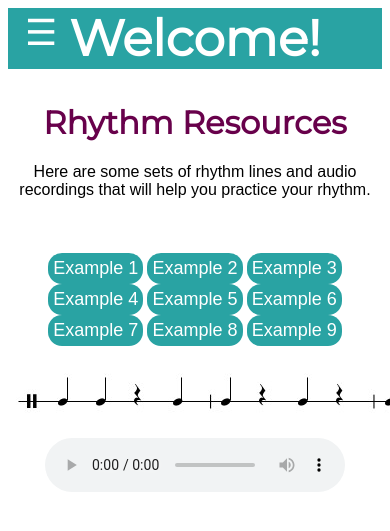
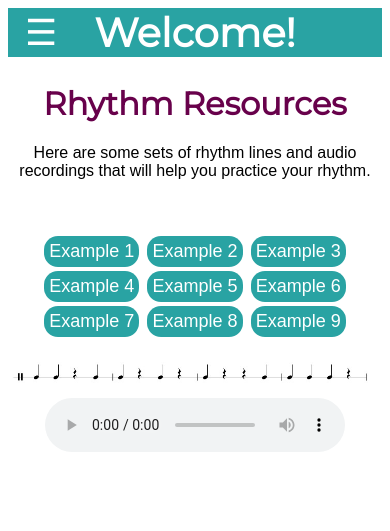
Before and after one commit to Fryar-Justin/CIT261-Team-Repository, a PHP site: page /pages/rhythmResources.php in a window 390 px wide; the page is wider, and only the part inside the window is pictured. Shown: the top 531 px of that part. Run offline with PHP 8.4, Linux system fonts and the light colour scheme; some web fonts are replaced.

Commit message:
3/24/2017 - Made Mobile Friendly

```diff
--- a/fryardomain_TEAM261/modules/CSS/style.css
+++ b/fryardomain_TEAM261/modules/CSS/style.css
@@ -23,7 +23,7 @@ p {
 }
 .banner h1{
     text-align: center;
-    font-size: 50px;
+    font-size: 40px;
     background-color: #29a3a3;
     color: white;
     margin-top: 0;
@@ -75,10 +75,6 @@ p {
     border-bottom: none;
 }
 
-@media screen and (max-height: 450px) {
-    .sidenav {padding-top: 15px;}
-    .sidenav a {font-size: 18px;}
-}
 #noteView h2{
 	font-size: 56px;
 }
@@ -124,7 +120,7 @@ p {
 .sendButton{
     background: #29a3a3;
     color: white;
-    height: 45px;
+    height: 50px;
     font-size: 20px;
     border: none;
     text-decoration: none;
@@ -150,3 +146,33 @@ button:hover{
     cursor: pointer;
     opacity: 0.8;
 }
+
+.rhythmBtn{
+    margin: 2px;
+}
+
+#chart{
+    width: 100%;
+}
+
+@media screen and (max-height: 480px) {
+    .sidenav {padding-top: 15px;}
+    .sidenav a {font-size: 18px;}
+}
+
+@media only screen and (min-width: 320px) {
+    #toggle{width: 100px;}
+    #stop{width: 100px;}
+    #exampleImg{width: 100%;}
+    #video{max-width: 320px;}
+}
+@media only screen and (min-width: 430px) {
+    #toggle{width: 150px;}
+    #stop{width: 150px;}
+    #video{max-width: 430px;}
+}
+@media only screen and (min-width: 1024px){
+    #exampleImg{width: 723px;}
+    #chart{max-width: 900px;}
+    #video{max-width: 1024px;}
+}
--- a/fryardomain_TEAM261/pages/calendar.php
+++ b/fryardomain_TEAM261/pages/calendar.php
@@ -19,7 +19,7 @@
                 <hr>
                 <div>
                     <iframe src="https://calendar.google.com/calendar/embed?src=ege4hafdoe4b299o4neucqsfo8%40group.calendar.google.com&ctz=America/Denver"
-                            style="border: 0" width="800" height="600" frameborder="0" scrolling="no"></iframe>
+                            style="border: 0" width="100%" height="600" frameborder="0" scrolling="no"></iframe>
                 </div>
             </div>
         </main>
--- a/fryardomain_TEAM261/pages/rhythmResources.php
+++ b/fryardomain_TEAM261/pages/rhythmResources.php
@@ -19,15 +19,15 @@
                 <p>Here are some sets of rhythm lines and audio recordings that will help you practice your rhythm.</p><br><br>
 
 
-<button id="Example1" onclick='changeMedia("/media/rhythmResources/1.jpg", "/media/rhythmResources/1.ogg")'>Example 1</button>
-<button id="Example2" onclick='changeMedia("/media/rhythmResources/2.jpg", "/media/rhythmResources/2.ogg")'>Example 2</button>
-<button id="Example3" onclick='changeMedia("/media/rhythmResources/3.jpg", "/media/rhythmResources/3.ogg")'>Example 3</button>
-<button id="Example4" onclick='changeMedia("/media/rhythmResources/4.jpg", "/media/rhythmResources/4.ogg")'>Example 4</button>
-<button id="Example5" onclick='changeMedia("/media/rhythmResources/5.jpg", "/media/rhythmResources/5.ogg")'>Example 5</button>
-<button id="Example6" onclick='changeMedia("/media/rhythmResources/6.jpg", "/media/rhythmResources/6.ogg")'>Example 6</button>
-<button id="Example7" onclick='changeMedia("/media/rhythmResources/7.jpg", "/media/rhythmResources/7.ogg")'>Example 7</button>
-<button id="Example8" onclick='changeMedia("/media/rhythmResources/8.jpg", "/media/rhythmResources/8.ogg")'>Example 8</button>
-<button id="Example9" onclick='changeMedia("/media/rhythmResources/9.jpg", "/media/rhythmResources/9.ogg")'>Example 9</button>
+<button class="rhythmBtn" id="Example1" onclick='changeMedia("/media/rhythmResources/1.jpg", "/media/rhythmResources/1.ogg")'>Example 1</button>
+<button class="rhythmBtn" id="Example2" onclick='changeMedia("/media/rhythmResources/2.jpg", "/media/rhythmResources/2.ogg")'>Example 2</button>
+<button class="rhythmBtn" id="Example3" onclick='changeMedia("/media/rhythmResources/3.jpg", "/media/rhythmResources/3.ogg")'>Example 3</button>
+<button class="rhythmBtn" id="Example4" onclick='changeMedia("/media/rhythmResources/4.jpg", "/media/rhythmResources/4.ogg")'>Example 4</button>
+<button class="rhythmBtn" id="Example5" onclick='changeMedia("/media/rhythmResources/5.jpg", "/media/rhythmResources/5.ogg")'>Example 5</button>
+<button class="rhythmBtn" id="Example6" onclick='changeMedia("/media/rhythmResources/6.jpg", "/media/rhythmResources/6.ogg")'>Example 6</button>
+<button class="rhythmBtn" id="Example7" onclick='changeMedia("/media/rhythmResources/7.jpg", "/media/rhythmResources/7.ogg")'>Example 7</button>
+<button class="rhythmBtn" id="Example8" onclick='changeMedia("/media/rhythmResources/8.jpg", "/media/rhythmResources/8.ogg")'>Example 8</button>
+<button class="rhythmBtn" id="Example9" onclick='changeMedia("/media/rhythmResources/9.jpg", "/media/rhythmResources/9.ogg")'>Example 9</button>
 
 
     <br><br>
```
Also changed, not shown: fryardomain_TEAM261/pages/videos.php (+5 -5 lines).
